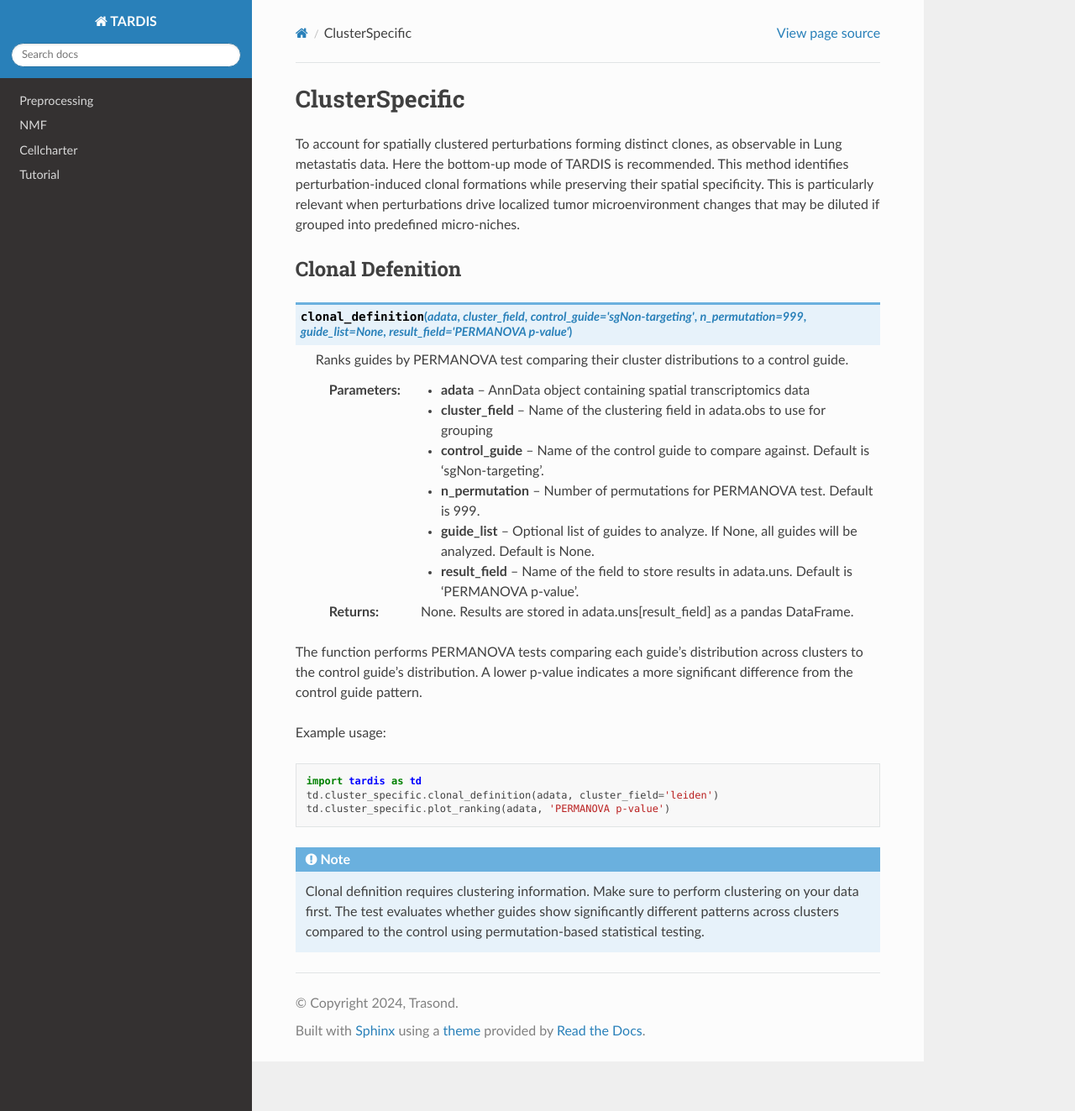
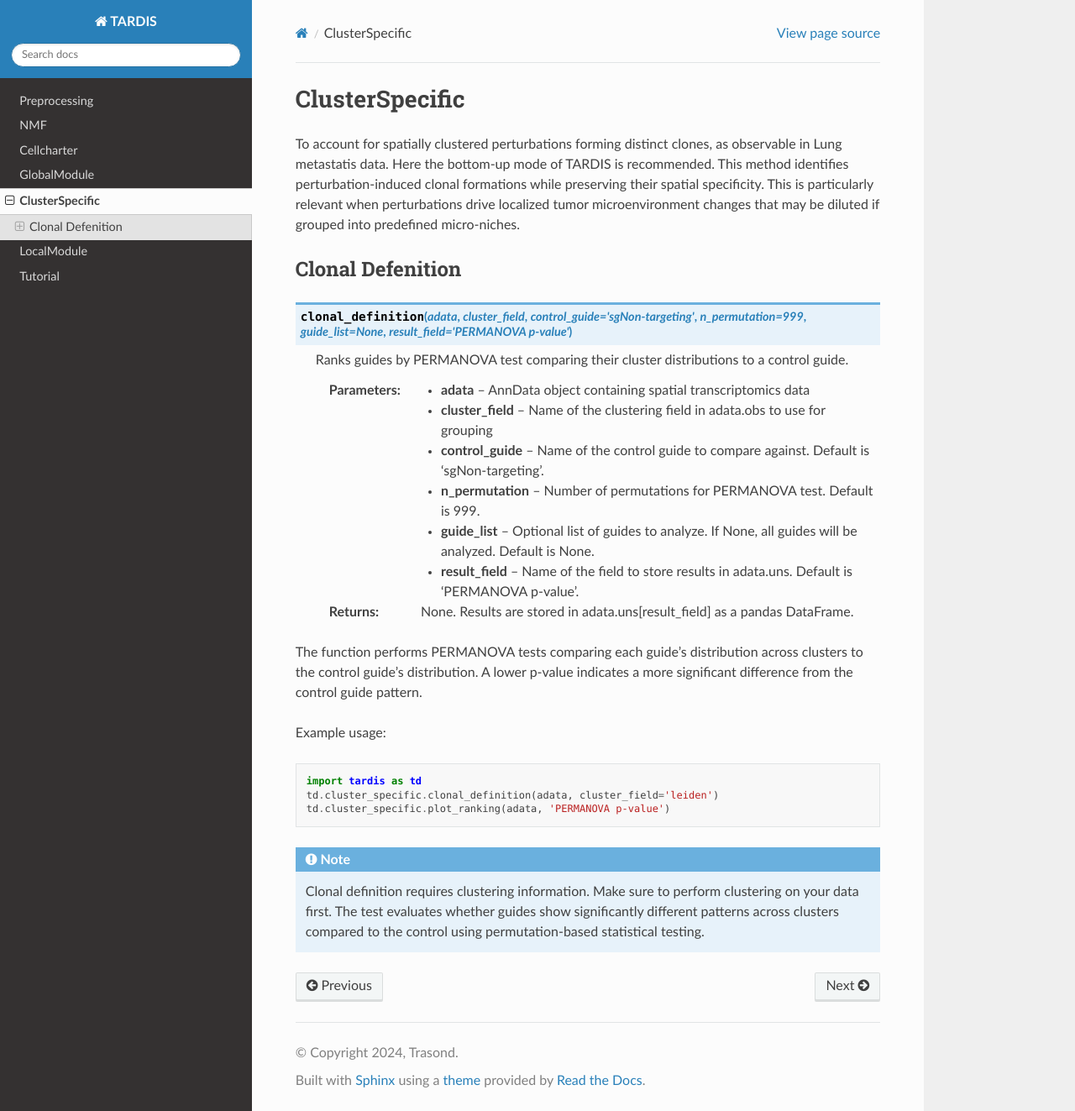
Before and after one commit to zenglab-pku/TARDIS, a Sphinx documentation site: the page built from docs/source/ClusterSpecific.rst, in a window 1280 px wide and 1323 px high. Shown: the whole window at 84% size. Built offline with Sphinx 7.4.7 and the Read the Docs theme 3.1.0, drawn with Linux system fonts in a browser that asks for light colours; pages that are not in the unit, such as notebooks, are missing from menus.

Commit message:
tutorial

```diff
--- a/docs/source/ClusterSpecific.rst
+++ b/docs/source/ClusterSpecific.rst
@@ -2,7 +2,6 @@ ClusterSpecific
 =================
 
 .. _ClusterSpecific:
-
 
 To account for spatially clustered perturbations forming distinct clones, as observable in Lung metastatis data.
 Here the bottom-up mode of TARDIS is recommended.
--- a/docs/source/index.rst
+++ b/docs/source/index.rst
@@ -27,7 +27,9 @@ Contents
    Preprocessing
    NMF
    Cellcharter
-   ClusterDependent
+   GlobalModule
    ClusterIndependent
+   ClusterSpecific
+   LocalModule
    Tutorial
    API
```
